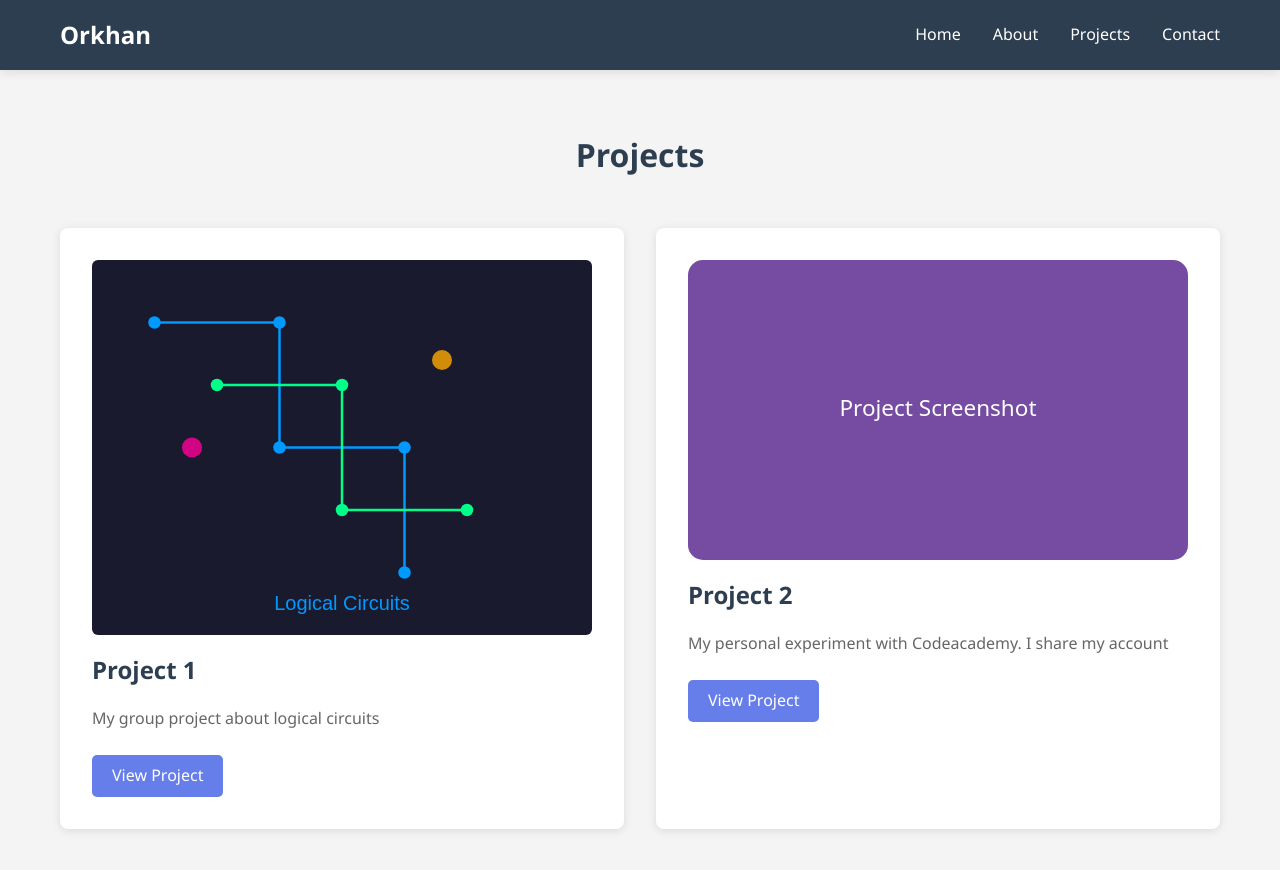
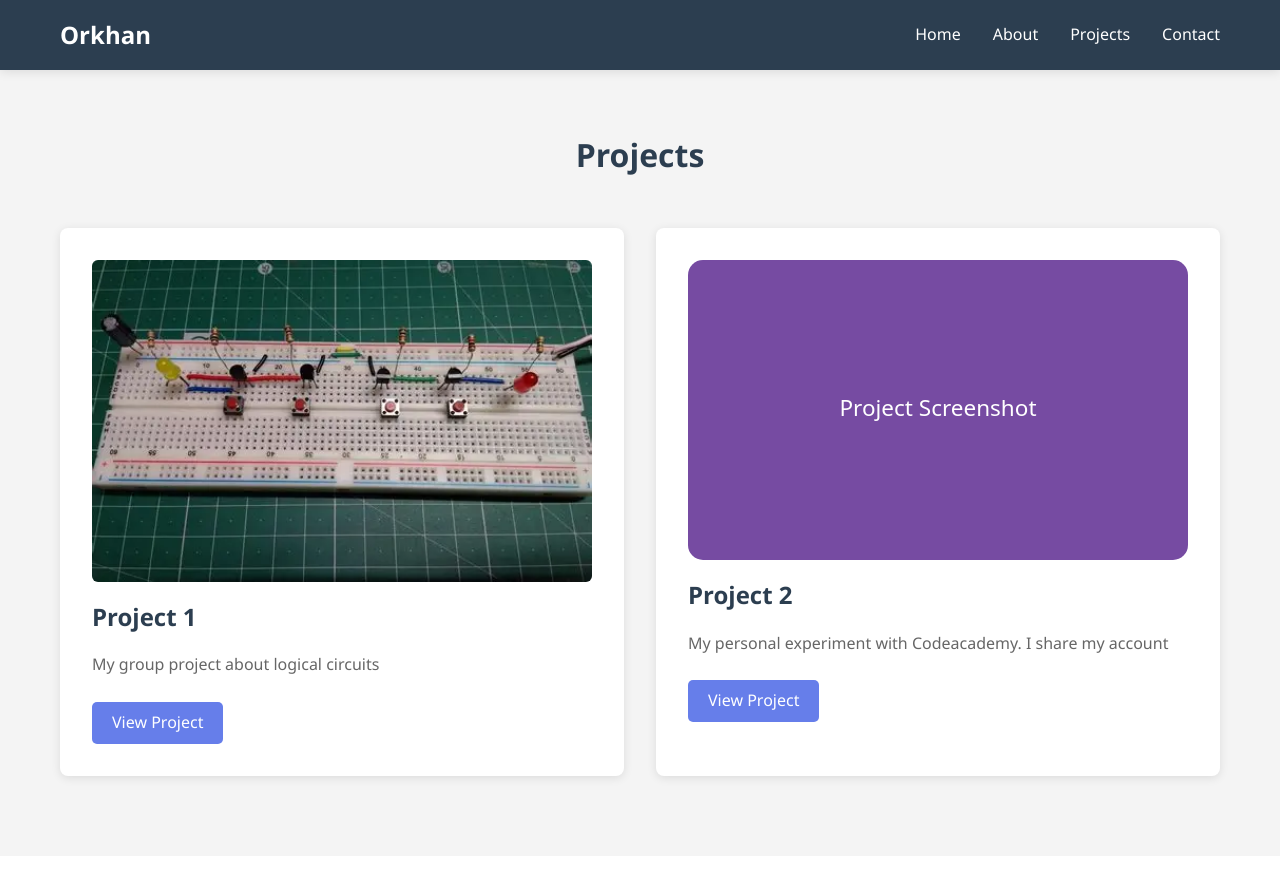
Before and after one commit to orkhan8/personal-website, a Jekyll site: the page built from index.html, in a window 1280 px wide and 900 px high, scrolled down 819 px. Shown: the top 870 px of the window. Built offline with Jekyll 4.4.1, drawn with Linux system fonts in a browser that asks for light colours.

Commit message:
Replace Project 1 screenshot with actual circuit image

```diff
--- a/index.html
+++ b/index.html
@@ -54,7 +54,7 @@ title: Orkhan Shahmuradli - Personal Portfolio
                 <div class="project-grid">
 
                     <div class="project-card">
-                        <img src="{{ site.baseurl }}/media/project1-circuits.svg" alt="Logical circuits project screenshot" class="project-thumb">
+                        <img src="{{ site.baseurl }}/media/project1.webp" alt="Logical circuits project screenshot" class="project-thumb">
                         <h3>Project 1</h3>
                         <p>My group project about logical circuits</p>
                         <a href="https://youtu.be/sVX4yq-9aFw?si=4VhbetpiMVsVNpsL" class="project-link">View Project</a>
```
Also changed, not shown: media/project1.webp (added).
